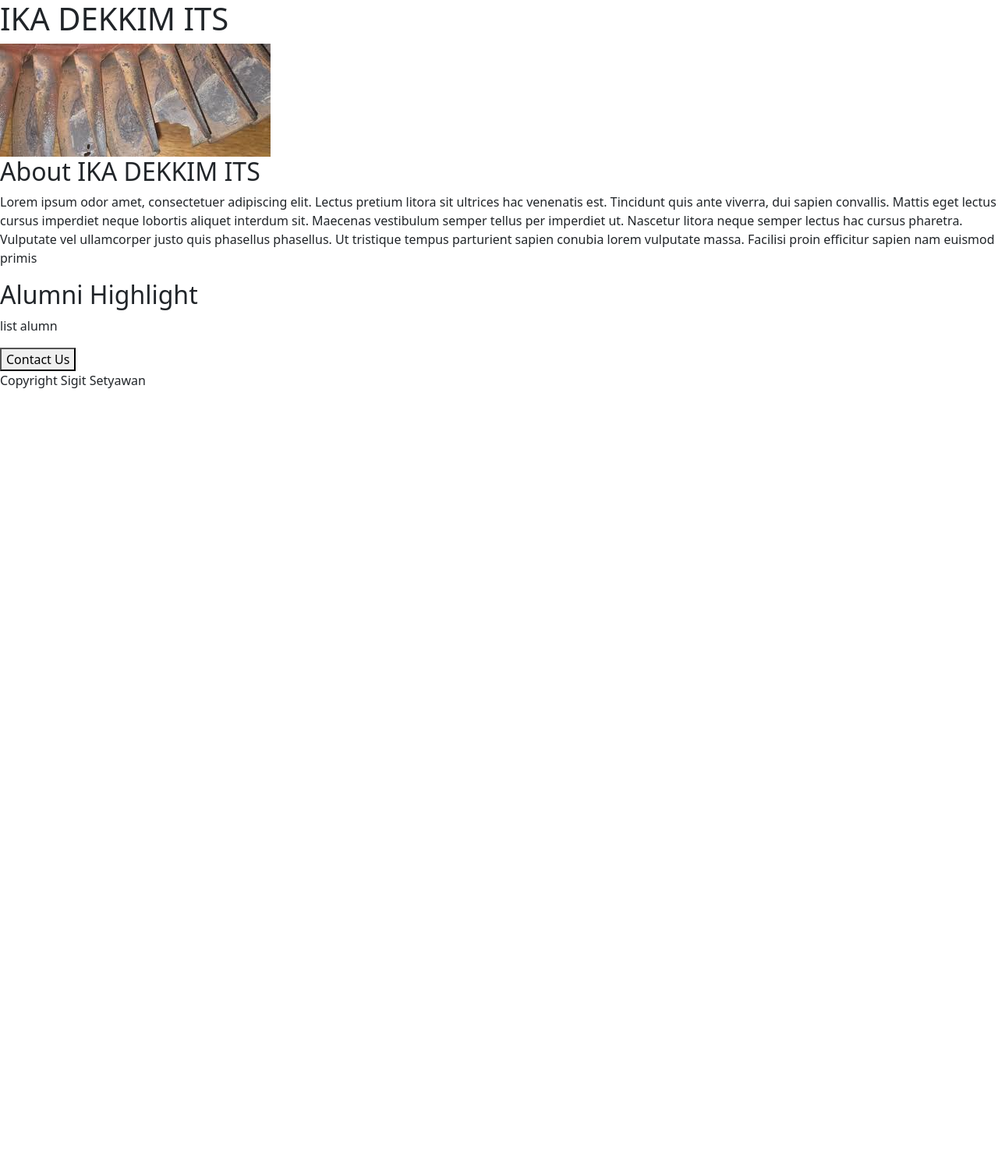
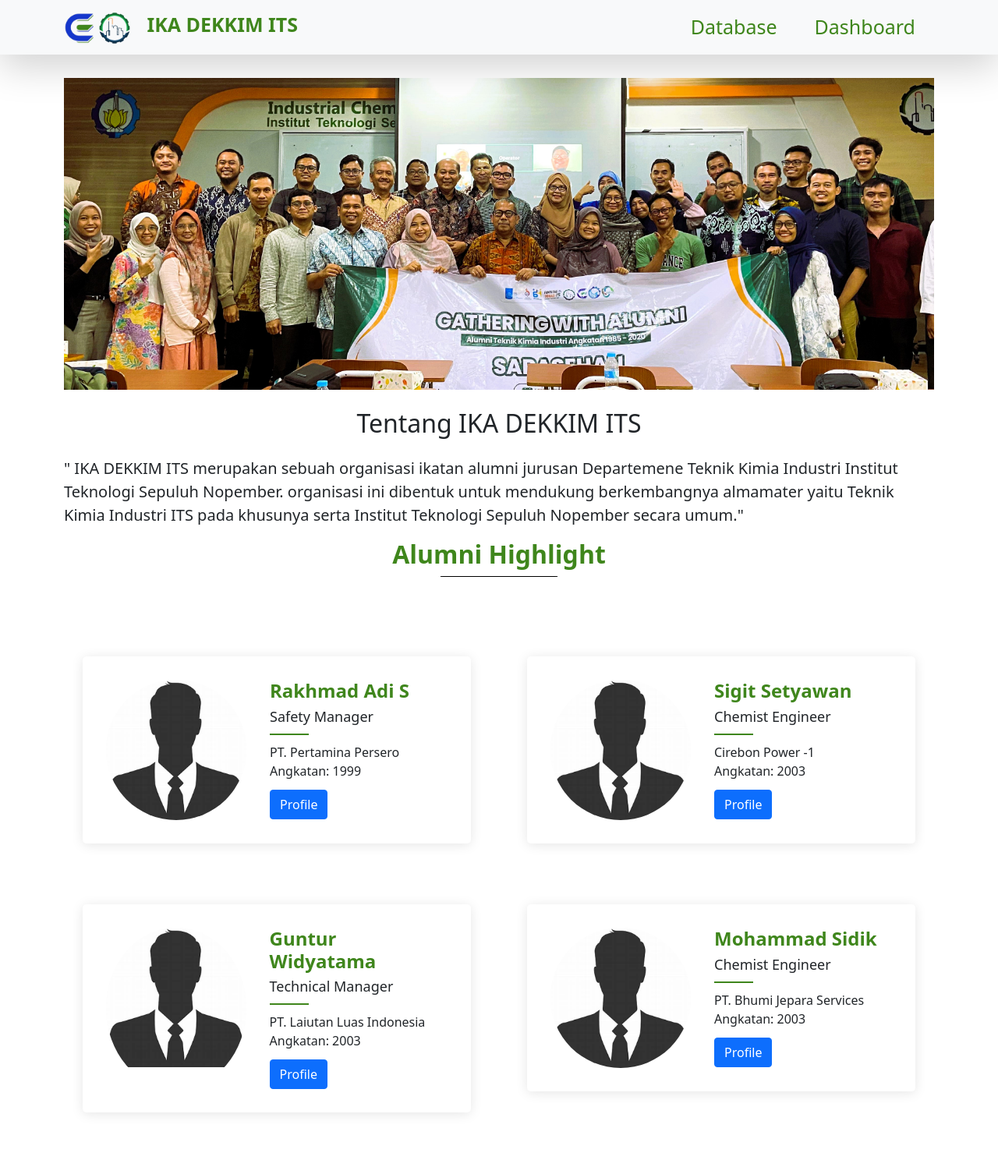
Before and after one commit to TigisNawaytes/Flask-Web, a Flask app: page / in a window 1280 px wide. Shown: the whole page at 78% size. Before the commit the page ends 498 px from the top, so only its background shows below. Run offline with Flask 3, Linux system fonts and the light colour scheme.

Commit message:
add navbar and database

```diff
--- a/app.py
+++ b/app.py
@@ -2,10 +2,42 @@ from flask import Flask, render_template
 
 app = Flask(__name__)
 
+DataAlumni = [
+    {
+        'id': 1,
+        'Nama': 'Rakhmad Adi S',
+        'Angkatan': '1999',
+        'Jabatan': 'Safety Manager',
+        'Perusahaan': 'PT. Pertamina Persero'
+    },
+    {
+        'id': 2,
+        'Nama': 'Sigit Setyawan',
+        'Angkatan': '2003',
+        'Jabatan': 'Chemist Engineer',
+        'Perusahaan': 'Cirebon Power -1'
+    },
+    {
+        'id': 3,
+        'Nama': 'Guntur Widyatama',
+        'Angkatan': '2003',
+        'Jabatan': 'Technical Manager',
+        'Perusahaan': 'PT. Laiutan Luas Indonesia'
+    },
+    {
+        'id': 4,
+        'Nama': 'Mohammad Sidik',
+        'Angkatan': '2003',
+        'Jabatan': 'Chemist Engineer',
+        'Perusahaan': 'PT. Bhumi Jepara Services'
+    },
+]
+
 
 @app.route('/')
 def hello_world():
-  return render_template("home.html")
+  print(DataAlumni)
+  return render_template("home.html", DataAlumni=DataAlumni)
 
 
 if __name__ == '__main__':
--- /dev/null
+++ b/templates/Alumni_Hilight.html
@@ -0,0 +1,40 @@
+<!-- Alumni Highlight -->
+
+<div class ="section-title text-center">
+   <h2>Alumni Highlight</h2>
+   <div class = "underline" ></div>
+</div>
+
+<div class = "row mt-4 mb-4">
+    {% for alumni in DataAlumni %}
+  <div class = "col-lg-6 mt-4">
+  <div class = "alumni-highlight d-flex align-items-start"">
+    <div class = "container">
+      <div class = "section-title">
+        <div class = "row">
+          <div class = "col-lg- mt-4" >
+            <div class = "member d-flex align-item-start">
+              <div class = "teampic">
+               <img src="https://d1119e2a-fffd-4b07-a392-bde93ea5d16b-00-2qq3rx42do6b5.janeway.replit.dev/static/profil.jpg" class="img-fluid" alt="team">
+              </div>
+              <div class = "member-info">
+                <h5>{{ alumni['Nama'] }}</h5>
+                <span>{{ alumni['Jabatan'] }}</span>
+                <p>
+                  {{ alumni['Perusahaan'] }}<br>
+                  Angkatan: {{ alumni['Angkatan'] }}
+                </p>
+
+              <div class = "profil">
+                <button class = "btn btn-primary btn-md">Profile</button>
+              </div>
+            </div>
+            </div>
+          </div>
+        </div>
+      </div>
+    </div>
+  </div>
+  </div>
+    {% endfor %}
+</div>
--- a/templates/home.html
+++ b/templates/home.html
@@ -8,21 +8,107 @@
 
     <!-- Bootstrap CSS -->
       <link href="https://cdn.jsdelivr.net/npm/bootstrap@5.0.2/dist/css/bootstrap.min.css" rel="stylesheet" integrity="sha384-EVSTQN3/azprG1Anm3QDgpJLIm9Nao0Yz1ztcQTwFspd3yD65VohhpuuCOmLASjC" crossorigin="anonymous">
+    <style>
+      #banner {
+        height: 400px ;
+        object-fit:cover;
+        width : 100%;
+      }
+      #profile{
+        height : 100px;
+      }
+
+      body {
+        padding-top: 60px; /* Adjust this value based on your navbar height */
+     }
+
+
+
+
+      .alumni-highlight .member{
+        position: relative;
+        padding : 30px;
+        box-shadow : 0px 2px 15px rgba(0,0,0,0.1);
+        border-radius : 5px;
+        background : #fff;
+      }
+
+      .alumni-highlight .member .teampic{
+        overflow : hidden;
+        width : 180px;
+        border-radius : 50%;
+      }
+
+       .alumni-highlight .member-info{
+         padding-left : 30px;
+       }
+
+       .alumni-highlight .member h5{
+        font-weight : 700 ;
+        margin-bottom : 5px;
+        font-size : 24px;
+        color : #3f861c ;
+      }
+
+      .alumni-highlight .member span{
+        display : block;
+        font-size : 18px;
+        padding-bottom : 10px;
+        position : relative;
+        font-weight : 500;
+
+      }
+
+      .alumni-highlight .member span::after{
+       content : " ";
+        position : absolute ;
+        display : block;
+        width : 50px;
+        height : 2px;
+        background : #3f861c ;
+        bottom : 0;
+        left : 0 ;
+      }
+
+      .alumni-highlight .member p{
+        margin : 10px 0 0 0 ;
+        font-size : 16px;
+      }
+
+      .alumni-highlight .member .profil{
+        margin-top :12px;
+      }
+
+      .section-title{
+        padding-bottom : 30px;
+      }
+      .underline{
+        width : 150px;
+        height : 1px;
+        background-color : black;
+        margin : auto;
+      }
+
+      .section-title h2{
+        font-size: 32px;
+        font-weight : bold;
+        color : #3f861c
+      }
+
+
+    </style>
   </head>
   <body>
-    <div>
-        <h1>IKA DEKKIM ITS</h1>
-        <img id = "banner" src = "https://d1119e2a-fffd-4b07-a392-bde93ea5d16b-00-2qq3rx42do6b5.janeway.replit.dev/static/Test.jpg">
-        <h2>About IKA DEKKIM ITS</h2>
-        <p>
-          Lorem ipsum odor amet, consectetuer adipiscing elit. Lectus pretium litora sit ultrices hac venenatis est. Tincidunt quis ante viverra, dui sapien convallis. Mattis eget lectus cursus imperdiet neque lobortis aliquet interdum sit. Maecenas vestibulum semper tellus per imperdiet ut. Nascetur litora neque semper lectus hac cursus pharetra. Vulputate vel ullamcorper justo quis phasellus phasellus. Ut tristique tempus parturient sapien conubia lorem vulputate massa. Facilisi proin efficitur sapien nam euismod primis
+    {% include 'navbar.html'%}
+    <div class = "container py-3">
+        <img class = "img-fluid mt-4" id = "banner" src = "https://d1119e2a-fffd-4b07-a392-bde93ea5d16b-00-2qq3rx42do6b5.janeway.replit.dev/static/image_alumni.jpeg">
+        <h2 class = "text-center mt-4 mb-4">Tentang IKA DEKKIM ITS</h2>
+        <p class = "lead">
+         " IKA DEKKIM ITS merupakan sebuah organisasi ikatan alumni jurusan Departemene Teknik Kimia Industri Institut Teknologi Sepuluh Nopember. organisasi ini dibentuk untuk mendukung berkembangnya almamater yaitu Teknik Kimia Industri ITS pada khusunya serta Institut Teknologi Sepuluh Nopember secara umum."
         </p>
-        <h2>Alumni Highlight</h2>
-        <p> list alumn</p
-        <div>
-          <button>Contact Us</button>
-          <p>Copyright Sigit Setyawan</p>
-        </div>
+
+     {% include 'Alumni_Hilight.html'%}
+
       </div>
 
 
--- /dev/null
+++ b/templates/navbar.html
@@ -0,0 +1,40 @@
+<nav class="navbar navbar-expand-lg bg-body-tertiary navbar-light bg-light fixed-top shadow-lg" style = "background-color: #f2f1ff">
+  <div class="container">
+    <a class="navbar-brand " href="#">
+      <img src="https://d1119e2a-fffd-4b07-a392-bde93ea5d16b-00-2qq3rx42do6b5.janeway.replit.dev/static/hima_dekkim.png" alt="Logo" width="40" height="40" class="d-inline-block">
+      <img src="https://d1119e2a-fffd-4b07-a392-bde93ea5d16b-00-2qq3rx42do6b5.janeway.replit.dev/static/DTKI.png" alt="Logo" width="40" height="40" class="d-inline-block">
+      <span class="navbar-brand-text mx-3"
+        style="font-size: 25px;
+        color : #3f861c;
+        font-weight : bold;">
+        IKA DEKKIM ITS
+      </span>
+    </a>
+    <button class="navbar-toggler" type="button" data-bs-toggle="collapse" data-bs-target="#navbarSupportedContent" aria-controls="navbarSupportedContent" aria-expanded="false" aria-label="Toggle navigation">
+      <span class="navbar-toggler-icon"></span>
+    </button>
+    <div class="collapse navbar-collapse" id="navbarSupportedContent">
+      <ul class="navbar-nav ms-auto mb-2 mb-lg-0">
+        <li class="nav-item">
+          <a class="nav-link active" aria-current="page" href="#">
+            <span class="navbar-brand-text mx-3"
+                style="font-size: 25px;
+                color : #3f861c;">
+                Database
+            </span>
+            </a>
+          </a>
+        </li>
+        <li class="nav-item">
+          <a class="nav-link" href="#">
+            <span class="navbar-brand-text mx-3"
+                style="font-size: 25px;
+                color : #3f861c;                ">
+                Dashboard
+            </span>
+          </a>
+        </li>
+      </ul>
+    </div>
+  </div>
+</nav>
```
Also changed, not shown: static/DTKI.png (added), static/Test.jpg (deleted), static/hima_dekkim.png (added), static/image_alumni.jpeg (added), static/profil.jpg (added).
